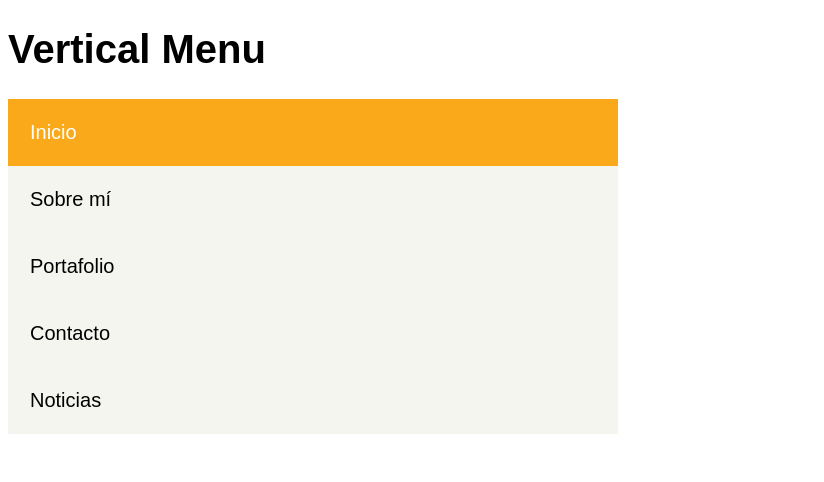
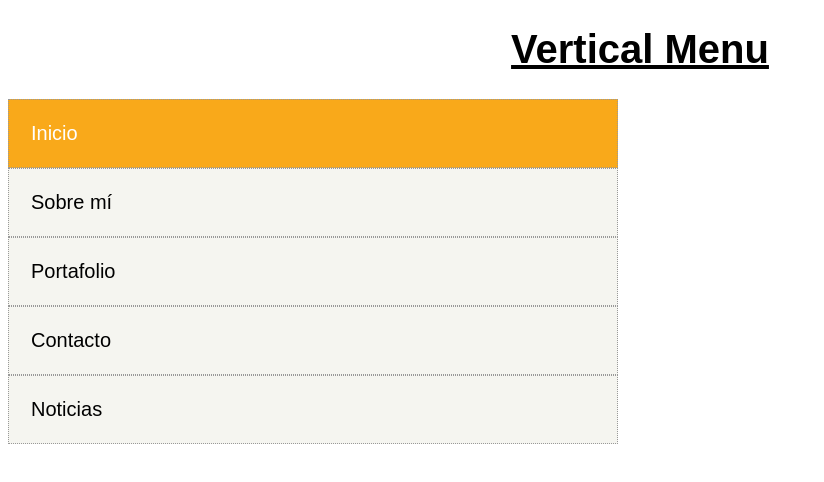
Before and after one commit to JessicaMP/menu-vertical, a plain HTML site: page index.html in a window 1280 px wide. Shown: the whole page, without its empty margins (0-824 px from the left). Drawn offline with Linux system fonts and the light colour scheme.

Commit message:
usando DOM

```diff
--- a/css/main.css
+++ b/css/main.css
@@ -8,35 +8,46 @@ font family --> sans-serif
 body {
   font-family: sans-serif;
 }
+
+#title {
+  text-decoration: underline;
+  text-align: center;
+}
+
 nav {
   /*outline: 2px solid pink;*/
   height: 336px;
   width: 610px;
 }
+
 h1 {
   font-size: 40px;
 }
+
 ul {
-
   list-style: none;
   left: auto;
   line-height: 67px;
   margin: 0px;
   padding: 0px;
-  /*outline: 2px solid blue;*/
 }
+
+.item {
+  border: 1px dotted #999;
+}
+
 li {
-  /*outline: 2px solid green;*/
   background: #f5f5f0;
 }
+
 a {
-  /*outline: 2px solid red;*/
   display: block;
   color: black;
   text-decoration: none;
   padding-left: 22px;
   font-size: 20px;
 }
+
 a:hover {
   /*width: 20px;
     height: 20px;
@@ -46,19 +57,24 @@ a:hover {
     background: #5cb85c;*/
   background: #e0e0d1;
 }
+
 a:active {
   background: #333;
   color: white;
 }
+
 ul li:first-child {
   background: #f9a91a;
 }
+
 ul li:first-child a {
   color: white;
 }
+
 ul li:first-child a:hover {
   color: black;
 }
+
 ul li:first-child a:active {
   color: white;
 }
--- a/index.html
+++ b/index.html
@@ -6,15 +6,16 @@
     <link rel="stylesheet" href="css/main.css">
   </head>
   <body>
-    <h1>Vertical Menu</h1>
-    <nav>
+    <h1 id="title">Vertical Menu</h1>
+    <nav id="navbar">
       <ul>
-        <li><a href="http://laboratoria.la/" target="_blank">Inicio</a></li>
-        <li><a href="https://www.facebook.com/jessica.manturanopaucar" target="_blank">Sobre mí</a></li>
-        <li><a href="https://github.com/JessicaMP" target="_blank">Portafolio</a></li>
-        <li><a href="https://jessica95.mp@gmail.com" target="_blank">Contacto</a></li>
-        <li><a href="https://elcomercio.pe/" target="_blank">Noticias</a></li>
+        <li class="item"><a href="http://laboratoria.la/" target="_blank">Inicio</a></li>
+        <li class="item"><a href="https://www.facebook.com/jessica.manturanopaucar" target="_blank">Sobre mí</a></li>
+        <li class="item"><a href="https://github.com/JessicaMP" target="_blank">Portafolio</a></li>
+        <li class="item"><a href="https://jessica95.mp@gmail.com" target="_blank">Contacto</a></li>
+        <li class="item"><a href="https://elcomercio.pe/" target="_blank">Noticias</a></li>
       </ul>
     </nav>
   </body>
+  <script type="text/javascript" src="js/app.js"></script>
 </html>
--- /dev/null
+++ b/js/app.js
@@ -0,0 +1,37 @@
+/*Métodos para seleccionar elementos del DOM (Nodod del tipo 1)
+document.getElementById() // Nodo de tipo elemento que coincida con el id indicado
+document.getElementsByTagName() // Colección de elementos de HTML
+document.getElementsByClassName() // Colección de elementos de HTML
+document.querySelector() // Primer elemento que cumpla la condición
+document.querySelectorAll() // Todos los elementos que cumpla la condición
+*/
+
+/*
+var title = document.getElementById("title");
+console.log(title);
+console.log(title.firstChild);
+
+var linksList = document.getElementsByTagName("a");
+console.log(linksList);
+console.log(linksList[0]);
+console.log(linksList[0].firstChild);
+
+var itemsList = document.getElementsByClassName("item");
+console.log(itemsList);
+console.log(itemsList[4]);
+console.log(itemsList[4].firstElementChild);
+console.log(itemsList[4].firstElementChild.firstChild);
+*/
+
+var title = document.querySelector("#title");
+console.log(title);
+console.log(title.firstChild);
+
+var navbar = document.querySelector("#navbar");
+console.log(navbar);
+
+var item = document.querySelector(".item");
+console.log(item);
+
+var listItem = document.querySelectorAll(".item");
+console.log(listItem);
```
